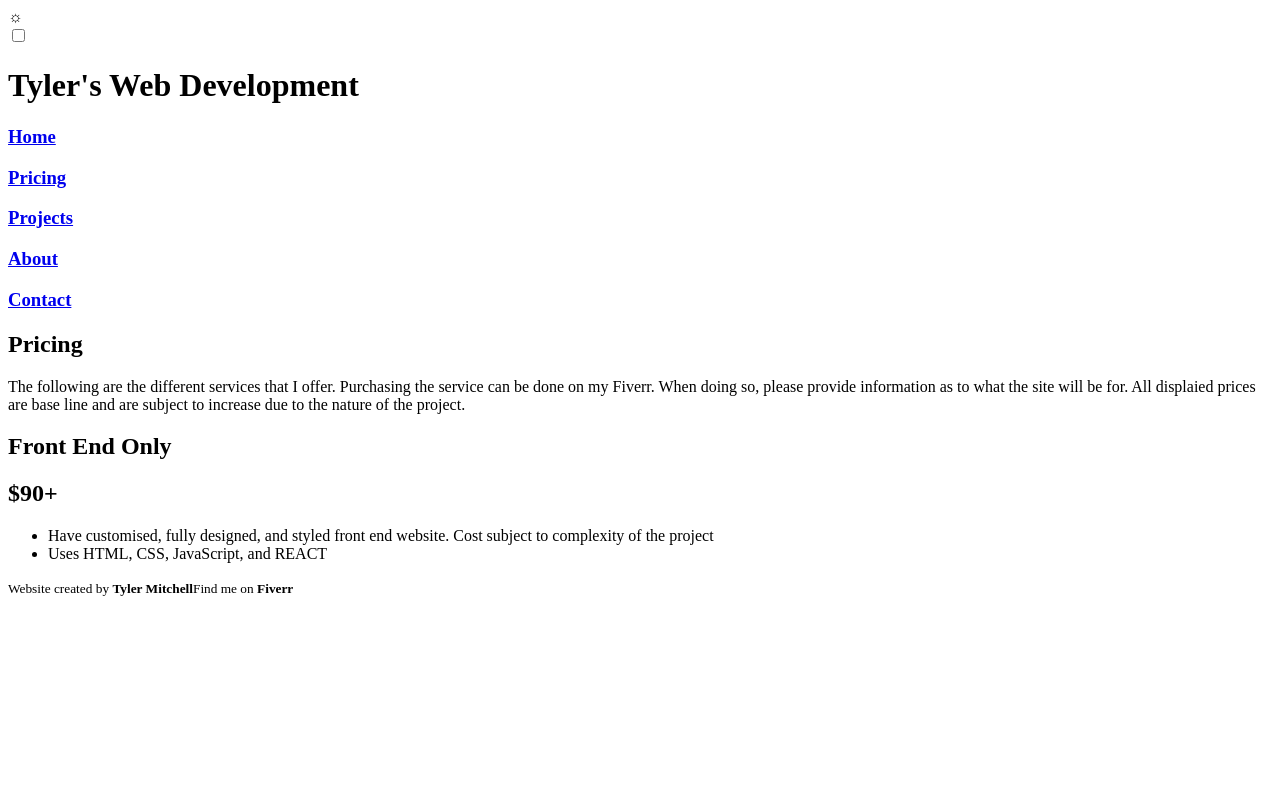
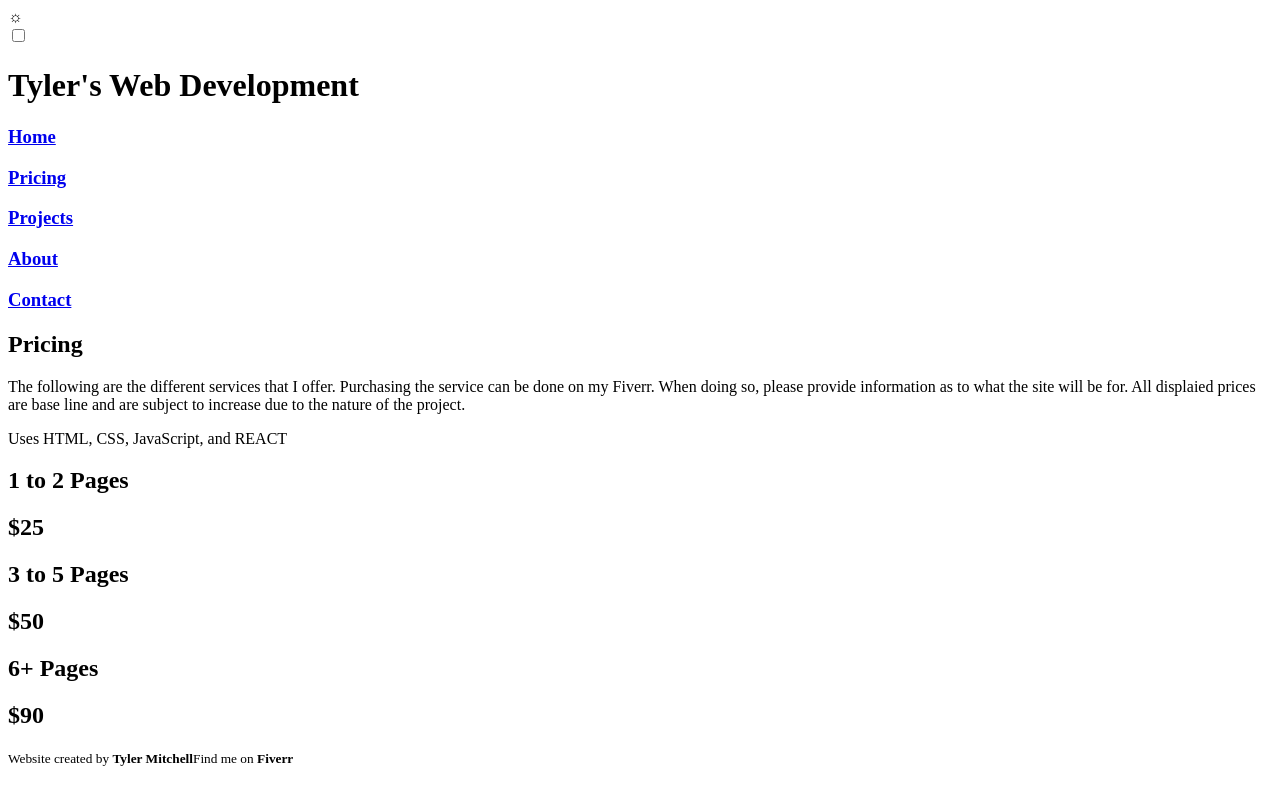
Before and after one commit to CodeBuilder94/PortfolioWebsite, a React app: page /#/pricing in a window 1280 px wide. Built offline with nearby package versions, Linux system fonts and the light colour scheme; the HTML template or start-up script is replaced by a standard one.

Commit message:
Updated the price offerings. Broke them down based on the number of pages needed.

```diff
--- a/src/Components/Pricing.js
+++ b/src/Components/Pricing.js
@@ -8,15 +8,19 @@ const Pricing = () =>
                 <h2 id="priceTitle">Pricing</h2>
                 <p>The following are the different services that I offer. Purchasing the service can be done on my <a>Fiverr</a>. When doing so, please provide information as to what the site will be for.
                 All displaied prices are base line and are subject to increase due to the nature of the project.</p>
+                <p>Uses HTML, CSS, JavaScript, and REACT</p>
                 <div id="services">
                     <div className="service">
-                        <h2>Front End Only</h2>
-                        <h2 className="price">$90+</h2>
-                        <ul>
-                            <li>Have customised, fully designed, and styled front end website. Cost subject to complexity of the project</li>
-                            <li>Uses HTML, CSS, JavaScript, and REACT</li>
-                        </ul>
-
+                        <h2>1 to 2 Pages</h2>
+                        <h2 className="price">$25</h2>
+                    </div>
+                    <div className="service">
+                        <h2>3 to 5 Pages</h2>
+                        <h2 className="price">$50</h2>
+                    </div>
+                    <div className="service">
+                        <h2>6+ Pages</h2>
+                        <h2 className="price">$90</h2>
                     </div>
                    { /*<div className="service">
                         <h2>Back End Only</h2>
```
